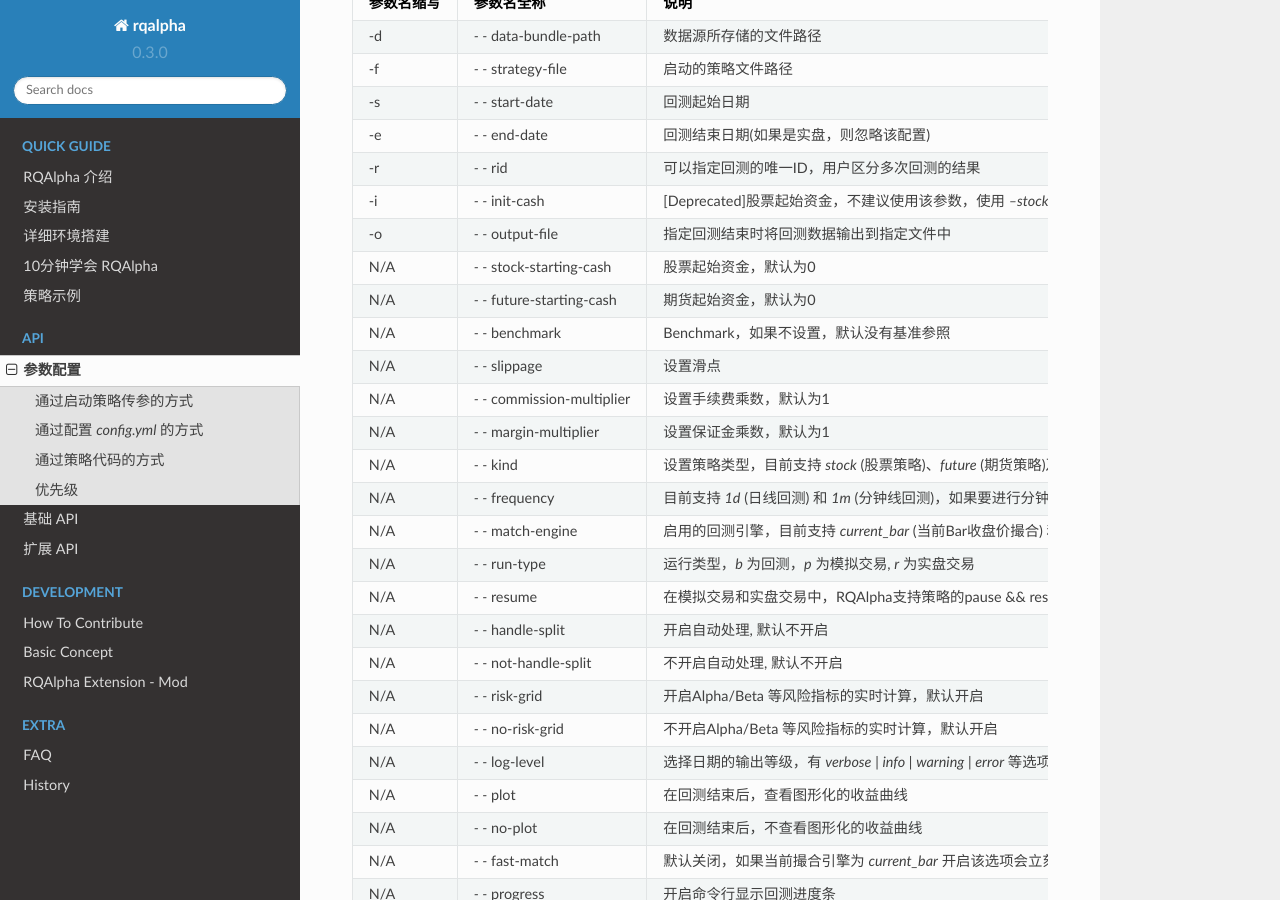
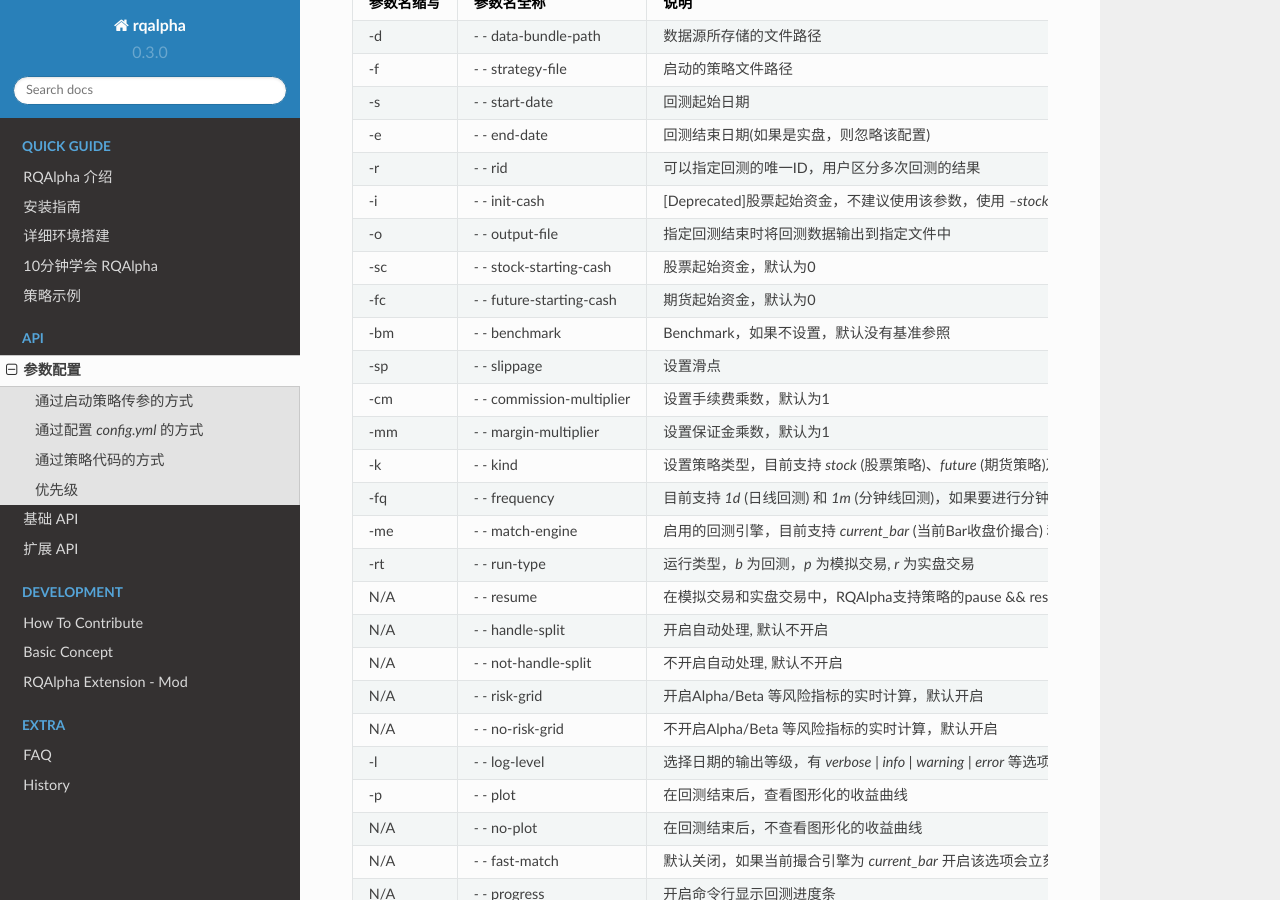
Before and after one commit to ricequant/rqalpha, a Sphinx documentation site: the page built from docs/source/api/config.rst, in a window 1280 px wide and 900 px high, scrolled down 600 px. Built offline with Sphinx 7.4.7 and the Read the Docs theme 2.0.0, drawn with Linux system fonts in a browser that asks for light colours.

Commit message:
add abbr name in docs

```diff
--- a/docs/source/api/config.rst
+++ b/docs/source/api/config.rst
@@ -30,23 +30,23 @@
 -r            `- -` rid                       可以指定回测的唯一ID，用户区分多次回测的结果
 -i            `- -` init-cash                 [Deprecated]股票起始资金，不建议使用该参数，使用 `--stock-starting-cash` 代替。
 -o            `- -` output-file               指定回测结束时将回测数据输出到指定文件中
-N/A           `- -` stock-starting-cash       股票起始资金，默认为0
-N/A           `- -` future-starting-cash      期货起始资金，默认为0
-N/A           `- -` benchmark                 Benchmark，如果不设置，默认没有基准参照
-N/A           `- -` slippage                  设置滑点
-N/A           `- -` commission-multiplier     设置手续费乘数，默认为1
-N/A           `- -` margin-multiplier         设置保证金乘数，默认为1
-N/A           `- -` kind                      设置策略类型，目前支持 `stock` (股票策略)、`future` (期货策略)及 `stock_future` (混合策略)
-N/A           `- -` frequency                 目前支持 `1d` (日线回测) 和 `1m` (分钟线回测)，如果要进行分钟线，请注意是否拥有对应的数据源，目前开源版本是不提供对应的数据源的
-N/A           `- -` match-engine              启用的回测引擎，目前支持 `current_bar` (当前Bar收盘价撮合) 和 `next_bar` (下一个Bar开盘价撮合)
-N/A           `- -` run-type                  运行类型，`b` 为回测，`p` 为模拟交易, `r` 为实盘交易
+-sc           `- -` stock-starting-cash       股票起始资金，默认为0
+-fc           `- -` future-starting-cash      期货起始资金，默认为0
+-bm           `- -` benchmark                 Benchmark，如果不设置，默认没有基准参照
+-sp           `- -` slippage                  设置滑点
+-cm           `- -` commission-multiplier     设置手续费乘数，默认为1
+-mm           `- -` margin-multiplier         设置保证金乘数，默认为1
+-k            `- -` kind                      设置策略类型，目前支持 `stock` (股票策略)、`future` (期货策略)及 `stock_future` (混合策略)
+-fq           `- -` frequency                 目前支持 `1d` (日线回测) 和 `1m` (分钟线回测)，如果要进行分钟线，请注意是否拥有对应的数据源，目前开源版本是不提供对应的数据源的
+-me           `- -` match-engine              启用的回测引擎，目前支持 `current_bar` (当前Bar收盘价撮合) 和 `next_bar` (下一个Bar开盘价撮合)
+-rt           `- -` run-type                  运行类型，`b` 为回测，`p` 为模拟交易, `r` 为实盘交易
 N/A           `- -` resume                    在模拟交易和实盘交易中，RQAlpha支持策略的pause && resume，该选项表示开启 resume 功能
 N/A           `- -` handle-split              开启自动处理, 默认不开启
 N/A           `- -` not-handle-split          不开启自动处理, 默认不开启
 N/A           `- -` risk-grid                 开启Alpha/Beta 等风险指标的实时计算，默认开启
 N/A           `- -` no-risk-grid              不开启Alpha/Beta 等风险指标的实时计算，默认开启
-N/A           `- -` log-level                 选择日期的输出等级，有 `verbose` | `info` | `warning` | `error` 等选项，您可以通过设置 `verbose` 来查看最详细的日志，或者设置 `error` 只查看错误级别的日志输出
-N/A           `- -` plot                      在回测结束后，查看图形化的收益曲线
+-l            `- -` log-level                 选择日期的输出等级，有 `verbose` | `info` | `warning` | `error` 等选项，您可以通过设置 `verbose` 来查看最详细的日志，或者设置 `error` 只查看错误级别的日志输出
+-p            `- -` plot                      在回测结束后，查看图形化的收益曲线
 N/A           `- -` no-plot                   在回测结束后，不查看图形化的收益曲线
 N/A           `- -` fast-match                默认关闭，如果当前撮合引擎为 `current_bar` 开启该选项会立刻进行撮合，不会等到当前bar结束
 N/A           `- -` progress                  开启命令行显示回测进度条
```
Also changed, not shown: 1 other file.
